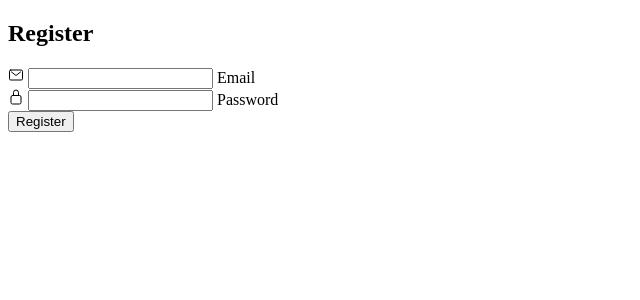
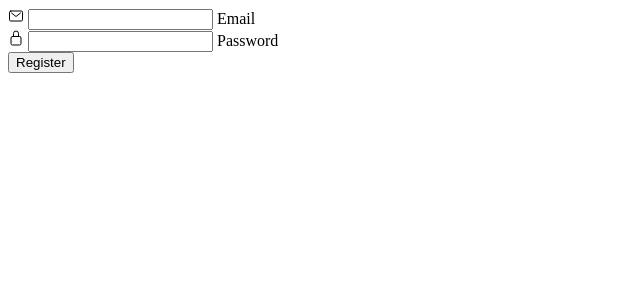
Before and after one commit to CSJLU/johnnys-email-sender, a Flask app: page / in a window 1280 px wide. Shown: the top 300 px of the page, without its empty margins (0-640 px from the left). Run offline with Flask 3, Linux system fonts and the light colour scheme.

Commit message:
Remove heading

```diff
--- a/templates/index.html
+++ b/templates/index.html
@@ -1,17 +1,16 @@
 <!DOCTYPE html>
 <html lang="en">
 <head>
-  <meta charset="UTF-8">
-  <meta name="viewport" content="width=device-width, initial-scale=1.0">
-  <link rel="stylesheet" href="/styles.css">
-  <title>Johnnys Newsletter</title>
+    <meta charset="UTF-8">
+    <meta name="viewport" content="width=device-width, initial-scale=1.0">
+    <link rel="stylesheet" href="{{ url_for('static', filename='styles.css') }}"/>
+    <title>Johnnys Newsletter</title>
 </head>
 <body>
   <section>
     <div class="form-box">
       <div class="form-value">
         <form action="">
-          <h2>Register</h2>
           <div class="inputbox">
             <ion-icon name="mail-outline"></ion-icon>
             <input type="email" required>
```
